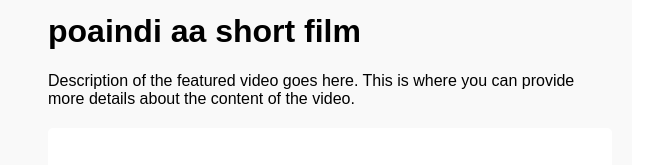
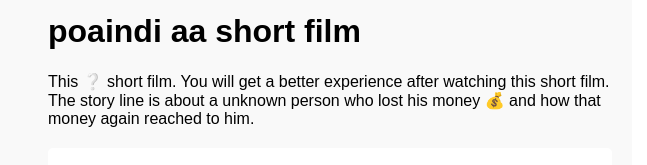
Before and after one commit to abhilash298/youtube, a plain HTML site: page index.html in a window 1280 px wide. Shown: the part 443-608 px from the top of the page, 0-647 px from the left. Drawn offline with Linux system fonts and the light colour scheme.

Commit message:
Update index.html

```diff
--- a/index.html
+++ b/index.html
@@ -117,7 +117,7 @@
             </div>
             <div class="video-info">
                 <h1>poaindi aa short film</h1>
-                <p>Description of the featured video goes here. This is where you can provide more details about the content of the video.</p>
+                <p>This ❔ short film. You will get a better experience after watching this short film. The story line is about a unknown person who lost his money 💰 and how that money again reached to him.</p>
             </div>
             <div class="comments-section">
                 <h2>Comments</h2>
```
